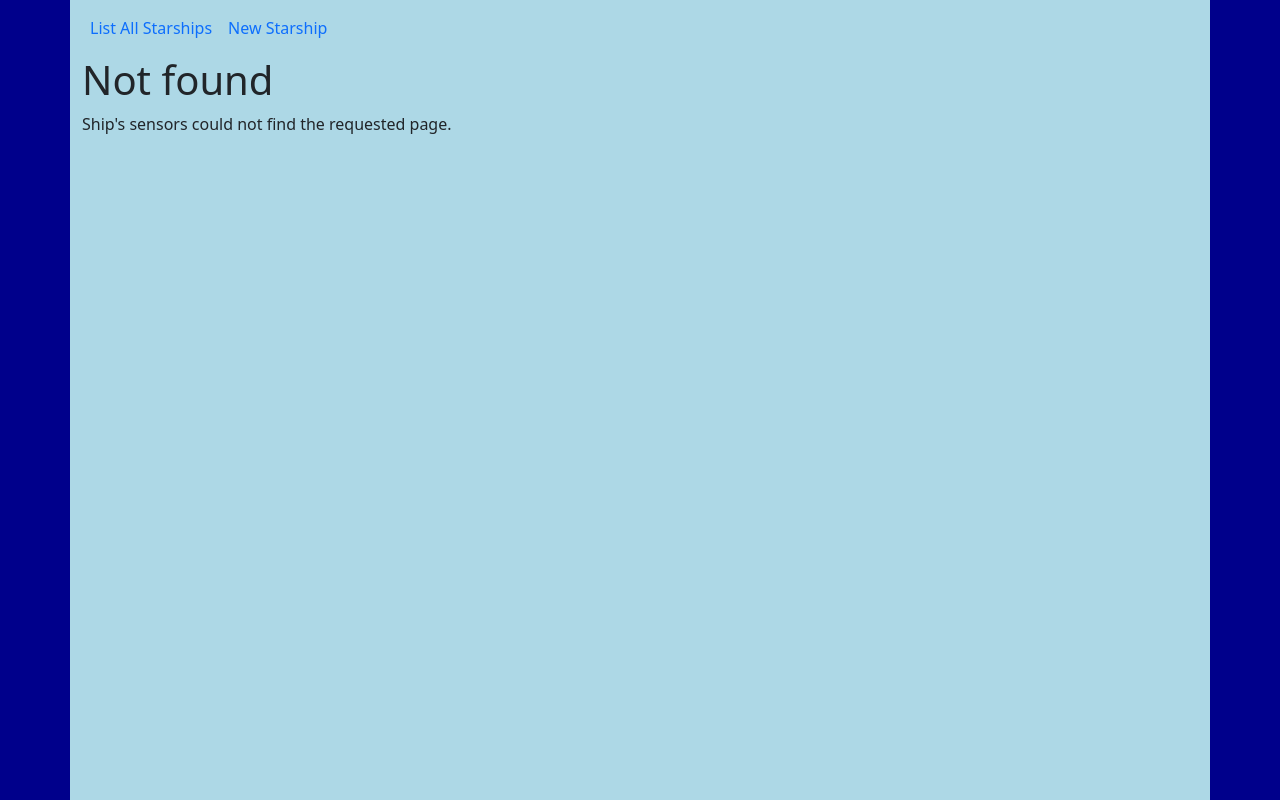
After one commit to shawnco/djangoapp, a Django app: template starships/templates/404.html in a window 1280 px wide. The commit adds this page. Run offline with Django 4.2, Linux system fonts and the light colour scheme; the template is opened without the code that fills it, so the values that code supplies are empty.

Commit message:
add styles

```diff
--- a/djangoapp/settings.py
+++ b/djangoapp/settings.py
@@ -23,9 +23,9 @@ BASE_DIR = Path(__file__).resolve().parent.parent
 SECRET_KEY = 'django-insecure-2s_(_sz)pfi0q-@xe=55z-1^^!u8h!%4=lf%a5648*x)86yu-h'
 
 # SECURITY WARNING: don't run with debug turned on in production!
-DEBUG = True
+DEBUG = False
 
-ALLOWED_HOSTS = []
+ALLOWED_HOSTS = ['localhost', '127.0.0.1', 'shawncontant.com']
 
 
 # Application definition
--- /dev/null
+++ b/starships/static/starships/style.css
@@ -0,0 +1,8 @@
+body {
+    background-color: darkblue;
+}
+
+.container {
+    background-color: lightblue;
+    height: 100vh;
+}
--- /dev/null
+++ b/starships/templates/404.html
@@ -0,0 +1,3 @@
+{% extends "starships/base.html" %}
+{% block title %}Not found{% endblock %}
+{% block content %}<p>Ship's sensors could not find the requested page.</p>{% endblock %}
--- a/starships/templates/base.html
+++ b/starships/templates/starships/base.html
@@ -1,11 +1,13 @@
+{% load static %}
 <html>
 <head>
     <title>Starships Manager</title>
     <link href="https://cdn.jsdelivr.net/npm/bootstrap@5.0.2/dist/css/bootstrap.min.css" rel="stylesheet" integrity="sha384-EVSTQN3/azprG1Anm3QDgpJLIm9Nao0Yz1ztcQTwFspd3yD65VohhpuuCOmLASjC" crossorigin="anonymous">
+    <link rel="stylesheet" type="text/css" href="{% static 'starships/style.css' %}" />
 </head>
 <body>
     <div class="container">
-        {% include "nav.html" %}
+        {% include "starships/nav.html" %}
         <h1>{% block title %}Starships Manager{% endblock %}</h1>
         {% block content %}Starships Manager{% endblock %}
     </div>
--- a/starships/templates/confirm_delete.html
+++ b/starships/templates/starships/confirm_delete.html
@@ -1,4 +1,4 @@
-{% extends "base.html" %}
+{% extends "starships/base.html" %}
 {% block title %}Delete {{starship.name}}?{% endblock %}
 {% block content %}
     <form method="post">
--- a/starships/templates/create.html
+++ b/starships/templates/starships/create.html
@@ -1,4 +1,4 @@
-{% extends "base.html" %}
+{% extends "starships/base.html" %}
 {% block title %}Add Starship{% endblock %}
 {% block content %}
     {% if form.errors %}
--- a/starships/templates/detail.html
+++ b/starships/templates/starships/detail.html
@@ -1,4 +1,4 @@
-{% extends "base.html" %}
+{% extends "starships/base.html" %}
 {% block title %}{{starship.name}}{% endblock %}
 {% block content %}
     <p>The starship {{starship.name}} has the registry {{starship.registry}}</p>
--- a/starships/templates/index.html
+++ b/starships/templates/starships/index.html
@@ -1,4 +1,4 @@
-{% extends "base.html" %}
+{% extends "starships/base.html" %}
 {% block title %}Starships Manager!{% endblock %}
 {% block content %}
     <ul>
--- a/starships/templates/list.html
+++ b/starships/templates/starships/list.html
@@ -1,4 +1,4 @@
-{% extends "base.html" %}
+{% extends "starships/base.html" %}
 {% block title %}All Starships{% endblock %}
 {% block content %}
 {% if object_list %}
--- a/starships/templates/nav.html
+++ b/starships/templates/starships/nav.html
@@ -1,4 +1,4 @@
-<nav class="navbar navbar-expand-lg navbar-light bg-light">
+<nav class="navbar navbar-expand-lg">
     <div class="collapse navbar-collapse" id="navbarSupportedContent">
         <ul class="navbar-nav mr-auto">
             <li class="nav-item active">
--- a/starships/templates/update.html
+++ b/starships/templates/starships/update.html
@@ -1,4 +1,4 @@
-{% extends "base.html" %}
+{% extends "starships/base.html" %}
 {% block title %}Edit {{starship.name}}{% endblock %}
 {% block content %}
     {% if form.errors %}
```
Also changed, not shown: starships/views.py (+6 -6 lines).
